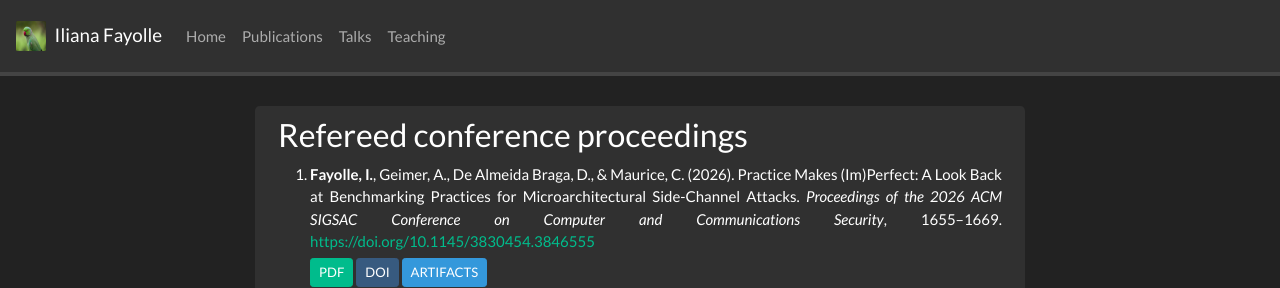
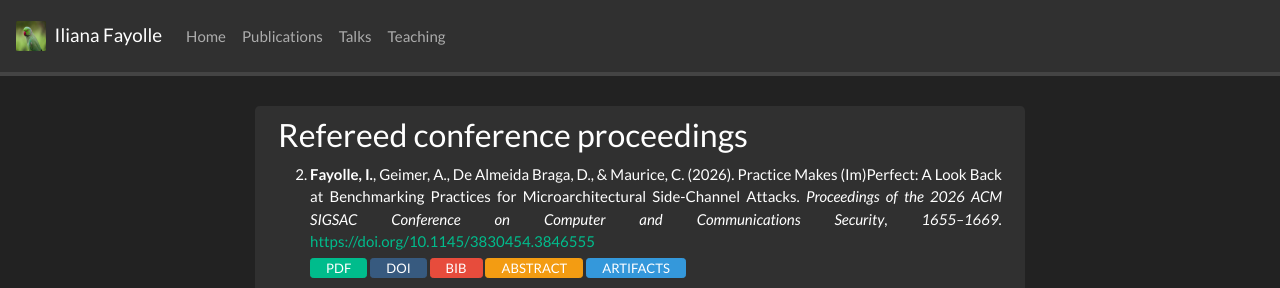
Before and after one commit to Naeele/Naeele.github.io, a Jekyll site: the page built from _pages/publications.md, in a window 1280 px wide, cut to the strip 0-288 px from the top of the page. Built offline with Jekyll 4.4.1, drawn with Linux system fonts in a browser that asks for light colours; nearby versions of some CDN libraries; a style sheet for code colours, icons or effects is not loaded; part of the change alters nothing that is shown.

Commit message:
fix -publication page2

```diff
--- a/_pages/publications.md
+++ b/_pages/publications.md
@@ -7,12 +7,12 @@ years: [2024, 2025, 2026]
 ---
 
 <style>
-.jumbotron{
-    padding:3%;
-    padding-bottom:10px;
-    padding-top:10px;
-    margin-top:10px;
-    margin-bottom:30px;
+.jumbotron {
+    padding: 3%;
+    padding-bottom: 10px;
+    padding-top: 10px;
+    margin-top: 10px;
+    margin-bottom: 30px;
 }
 </style>
 
@@ -20,35 +20,92 @@ years: [2024, 2025, 2026]
 
 <h3>Refereed conference proceedings</h3>
 
-<ol reversed>
+<!-- CCS 2026: manually added -->
+<ol class="bibliography" reversed start="2">
+<li>
 
-  <!-- CCS 2026 -->
-  <li>
-    <div class="text-justify">
-      <strong>Fayolle, I.</strong>, Geimer, A., De Almeida Braga, D., &amp; Maurice, C. (2026).
-      Practice Makes (Im)Perfect: A Look Back at Benchmarking Practices for Microarchitectural Side-Channel Attacks.
-      <i>Proceedings of the 2026 ACM SIGSAC Conference on Computer and Communications Security</i>,
-      1655–1669.
-      <a href="https://doi.org/10.1145/3830454.3846555">https://doi.org/10.1145/3830454.3846555</a>
-    </div>
+<style>
+.btn {
+    margin-bottom: 5px;
+    padding-top: 0px;
+    padding-bottom: 0px;
+    padding-left: 15px;
+    padding-right: 15px;
+    height: 20px;
+}
+</style>
 
-    <a href="{{ '/papers/ccs26_fayolle.pdf' | relative_url }}" target="_blank">
-      <button class="btn btn-success btn-sm">PDF</button>
-    </a>
+<div class="text-justify">
+<strong>Fayolle, I.</strong>, Geimer, A., De Almeida Braga, D., &amp; Maurice, C. (2026).
+Practice Makes (Im)Perfect: A Look Back at Benchmarking Practices for Microarchitectural Side-Channel Attacks.
+<i>Proceedings of the 2026 ACM SIGSAC Conference on Computer and Communications Security</i>,
+<i>1655–1669.</i>
+<a href="https://doi.org/10.1145/3830454.3846555">
+https://doi.org/10.1145/3830454.3846555
+</a>
+</div>
 
-    <a href="https://doi.org/10.1145/3830454.3846555" target="_blank">
-      <button class="btn btn-primary btn-sm">DOI</button>
-    </a>
+<a href="{{ '/papers/ccs26fayolle.pdf' | relative_url }}" target="_blank">
+<button class="btn btn-success btn-sm">PDF</button>
+</a>
 
-    <a href="https://github.com/Naeele/Practice_Makes_-Im-Perfect---Artifacts"
-       target="_blank" rel="noopener">
-      <button class="btn btn-info btn-sm">ARTIFACTS</button>
-    </a>
-  </li>
+<a href="https://doi.org/10.1145/3830454.3846555" target="_blank">
+<button class="btn btn-primary btn-sm">DOI</button>
+</a>
 
-  <!-- CANS 2024 -->
-  {% bibliography --query @*[key = "FayolleWKREM24"] %}
+<button class="btn btn-danger btn-sm" onclick="toggleBibtexCCS26()">BIB</button>
 
+<button class="btn btn-warning btn-sm" onclick="toggleAbstractCCS26()">ABSTRACT</button>
+
+<a href="https://github.com/Naeele/Practice_Makes_-Im-Perfect---Artifacts"
+   target="_blank" rel="noopener">
+<button class="btn btn-info btn-sm">ARTIFACTS</button>
+</a>
+
+<div id="aCCS26" style="display:none; background-color:black; border-radius:5px; padding:10px; margin-bottom:20px;">
+<pre>
+@inproceedings{FayolleCCS26,
+  author = {Fayolle, Iliana and Geimer, Antoine and De Almeida Braga, Daniel and Maurice, Cl{\'e}mentine},
+  title = {Practice Makes (Im)Perfect: A Look Back at Benchmarking Practices for Microarchitectural Side-Channel Attacks},
+  year = {2026},
+  isbn = {9798400728716},
+  publisher = {Association for Computing Machinery},
+  address = {New York, NY, USA},
+  url = {https://doi.org/10.1145/3830454.3846555},
+  doi = {10.1145/3830454.3846555},
+  booktitle = {Proceedings of the 2026 ACM SIGSAC Conference on Computer and Communications Security},
+  pages = {1655--1669},
+  numpages = {15},
+  keywords = {microarchitectural, side-channel attacks, benchmarking},
+  location = {The Hague, Netherlands},
+  series = {CCS '26}
+}
+</pre>
+</div>
+
+<div id="bCCS26" style="display:none; background-color:black; border-radius:5px; padding:10px; margin-bottom:20px;">
+<pre>
+Microarchitectural side-channel research has grown at an exceptional pace in recent years, increasing the need for rigorous and meaningful benchmarking. Early attack papers typically relied on indirect proxies, such as covert-channel bandwidth or key-recovery on naive AES and RSA implementations, setting de facto standards that many subsequent works continued to replicate, sometimes by directly comparing against raw numbers from prior work. While these practices offer convenient points of comparison, current benchmarks may not be the most relevant to assess specific properties of new primitives. Even more problematic, microarchitectural attacks are notoriously sensitive to experimental conditions: minimal changes in the target system can significantly alter outcomes and performance. As a result, inadequate evaluation practices undermine reproducibility and cast doubt on the relevance of comparisons, even in top-tier venues where such issues should be identified.
+This paper tackles the core problem of proper benchmarking for microarchitectural side-channel attacks and examines its broader impact on research quality in the field. We survey 83 attack papers published in top-ranked security and architecture conferences from 2014 to 2024. From this corpus, we identify and define 19 recurrent benchmarking flaws that affect evaluation completeness, relevance, soundness, and reproducibility. These flaws include unfair or absent comparisons, missing code or materials, and the failure to evaluate the key attack properties. On average, each paper exhibits 5.5 such flaws, highlighting how widespread the issue is, even in highly selective venues. Based on our findings, we identify and suggest key properties that are relevant to properly evaluate new attacks. We also highlight trends over time and different practices between security and architecture conferences.
+</pre>
+</div>
+
+<script>
+function toggleBibtexCCS26() {
+    var x = document.getElementById('aCCS26');
+    x.style.display = x.style.display === 'none' ? 'block' : 'none';
+}
+
+function toggleAbstractCCS26() {
+    var x = document.getElementById('bCCS26');
+    x.style.display = x.style.display === 'none' ? 'block' : 'none';
+}
+</script>
+
+</li>
 </ol>
 
+<!-- CANS 2024: generated by Jekyll-Scholar -->
+{% bibliography --query @inproceedings %}
+
 </div>
```
